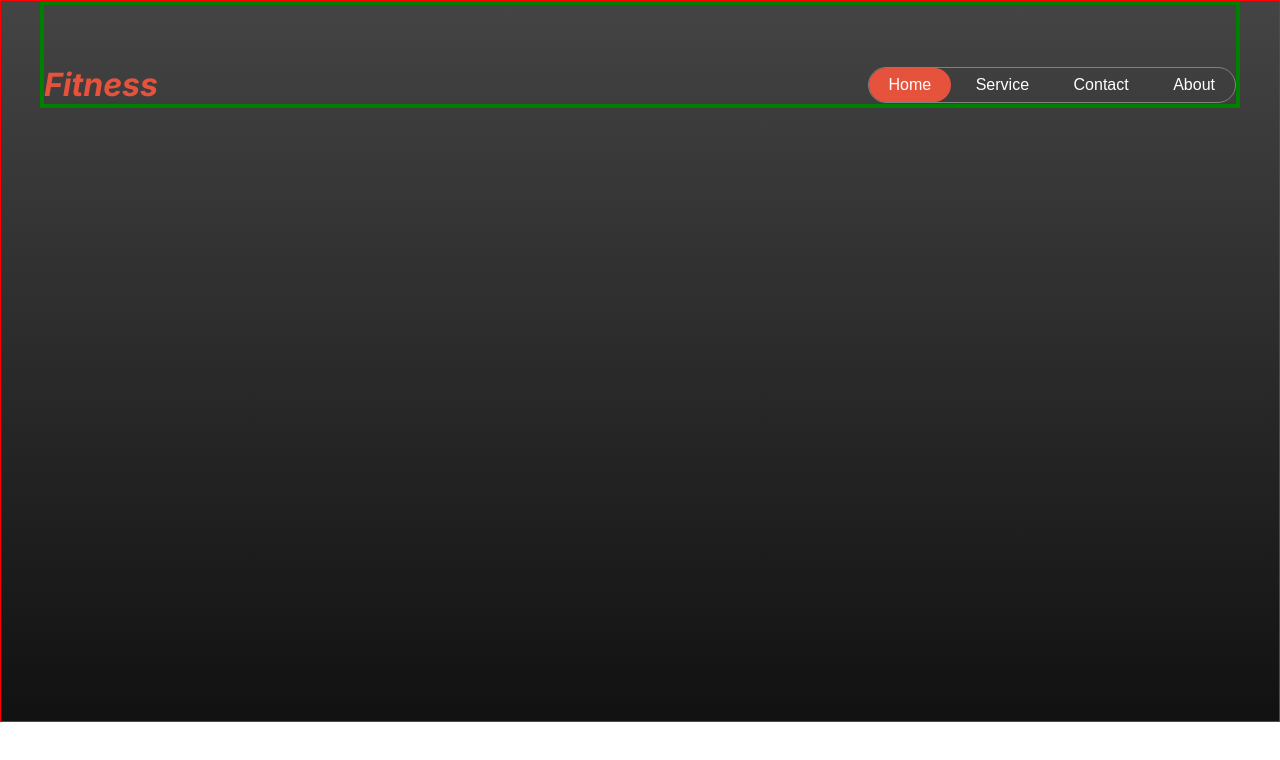
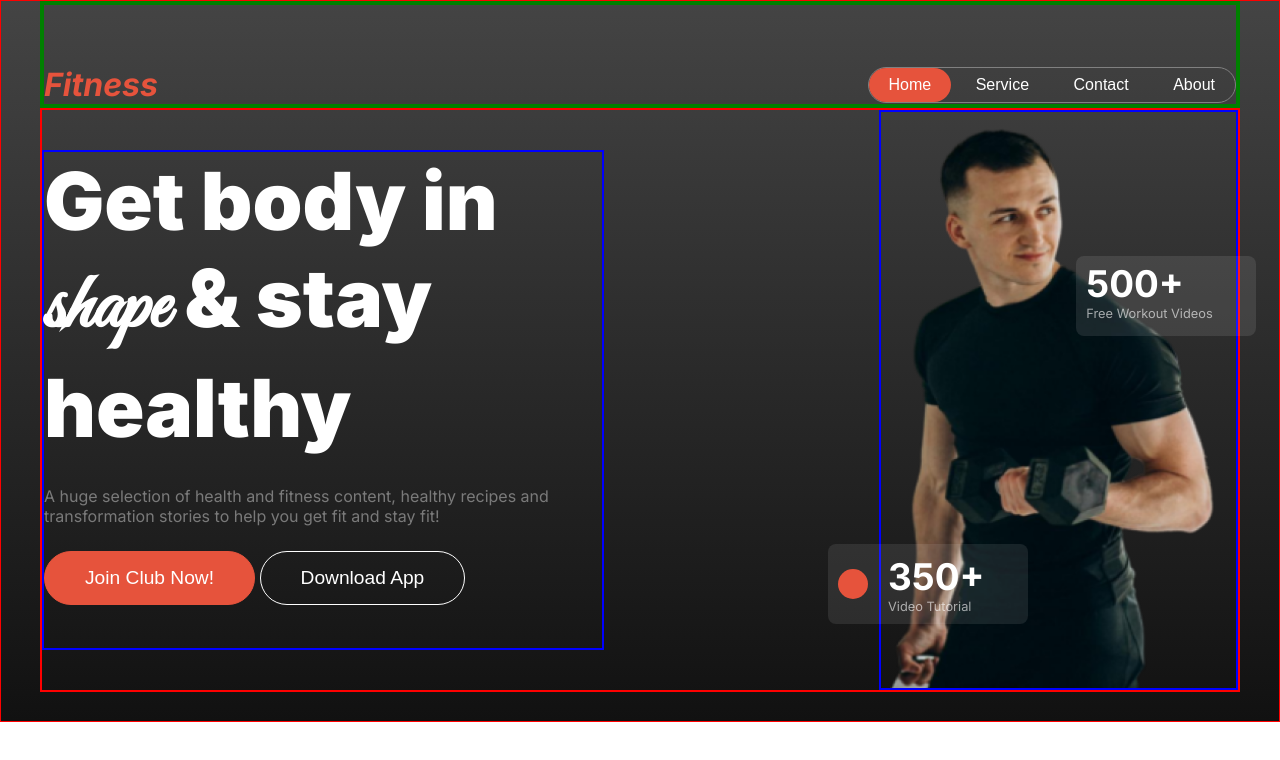
Before and after one commit to borhanbhuiyan/assignment-2, a plain HTML site: page index.html in a window 1280 px wide. Drawn offline with Linux system fonts and the light colour scheme.

Commit message:
added the banner section

```diff
--- a/index.html
+++ b/index.html
@@ -28,6 +28,33 @@
     </nav>
     <!-- nav section ends here -->
      <!-- banner section starts here -->
+      <div class="banner">
+        <div class="banner-content">
+          <h1 class="banner-heading">Get body in <span class="shape">shape</span> & stay healthy</h1>
+          <p class="banner-description">A huge selection of health and fitness content, healthy recipes and transformation stories to help you get fit and stay fit!</p>
+          <div class="banner-btn">
+            <button class="btn-primary">Join Club Now!</button>
+            <button class="banner-btn-2">Download App</button>
+          </div>
+
+        </div>
+        <div class="banner-image">
+        <img src="./images/Images 2.png" alt="">
+          <div class="workout">
+            <h2>500+</h2>
+            <p>Free Workout Videos</p>
+          </div>
+          <div class="tutorial">
+            <div class="play">
+            </div>
+
+            <div>
+              <h2>350+</h2>
+              <p>Video Tutorial</p>
+            </div>
+          </div>
+        </div>
+      </div>
       <!-- banner section ends here -->
   </header>
   <main>
--- a/styles/style.css
+++ b/styles/style.css
@@ -1,5 +1,7 @@
 /* font family added */
 @import url('https://fonts.googleapis.com/css2?family=Inter:ital,opsz,wght@0,14..32,100..900;1,14..32,100..900&display=swap');
+
+@import url('https://fonts.googleapis.com/css2?family=Great+Vibes&display=swap');
 
 body{
   font-family: "Inter", sans-serif;
@@ -14,7 +16,15 @@ body{
   padding: 0;
 }
 /* shared styles starts here*/
-
+.btn-primary{
+  color: white;
+  background: rgb(230, 83, 60);
+  border: none;
+  border: 1px solid rgb(230, 83, 60);
+  font-size: 1.2rem;
+  border-radius: 45px;
+  padding: 15px 40px;
+}
 /* shared styles ends here */
 .header-bg{
   background: linear-gradient(0deg, rgb(17, 17, 17),rgb(119, 119, 119) 200%);
@@ -61,3 +71,100 @@ body{
   display: none;
 }
 /* nav section styles ends here */
+/* banner section styles starts here */
+.banner{
+  max-width: 1200px;
+  margin: 0 auto;
+  border: 2px solid red;
+  display: flex;
+  justify-content: space-between;
+  align-items: center;
+
+}
+.banner-content{
+  width: 47%;
+  height: 500px;
+  border: 2px solid blue;
+}
+.banner-heading{
+  color: rgb(255, 255, 255);
+  font-size:5rem;
+  font-weight: 900;
+  margin-bottom: 30px;
+}
+.shape{
+  font-family: "Great Vibes", cursive;
+
+}
+.banner-description{
+  font-size: 1rem;
+  opacity: 0.4;
+  color: white;
+  margin-bottom: 25px;
+
+}
+.banner-btn{
+
+}
+.banner-btn-2{
+  color: white;
+  background: none;
+  border: none;
+  border:1px solid white;
+  font-size: 1.2rem;
+  border-radius: 45px;
+  padding: 15px 40px;
+}
+.banner-image{
+  width: 30%;
+  height: 580px;
+  position: relative;
+  border: 2px solid blue;
+}
+.banner-image img{
+  width: 100%;
+  height: 100%;
+  object-fit: cover;
+
+}
+.workout {
+  background-color:rgba(255, 255, 255, 0.097);
+  width: 180px;
+  height: 80px;
+  padding: 5px 10px;
+  border-radius: 8px;
+  position: absolute;
+  top: 25%;
+  left: 55%;
+}
+.tutorial{
+  display: flex;
+  align-items: center;
+ background-color: rgba(255, 255, 255, 0.092);
+  width: 200px;
+  height: 80px;
+  padding: 5px 10px;
+  border-radius: 8px;
+  position: absolute;
+  top: 75%;
+  left: -15%;
+}
+.workout h2, .tutorial h2{
+  font-size: 2.3rem;
+  color: white;
+
+}
+.workout p,.tutorial p{
+  font-size: .8rem;
+  color: white;
+  opacity: 0.6;
+
+}
+.play{
+  background-color:rgb(230, 83,60);
+  width:30px;
+  height:30px;
+  border-radius: 50%;
+  margin-right: 20px;
+}
+/* banner section styles ends here */
```
